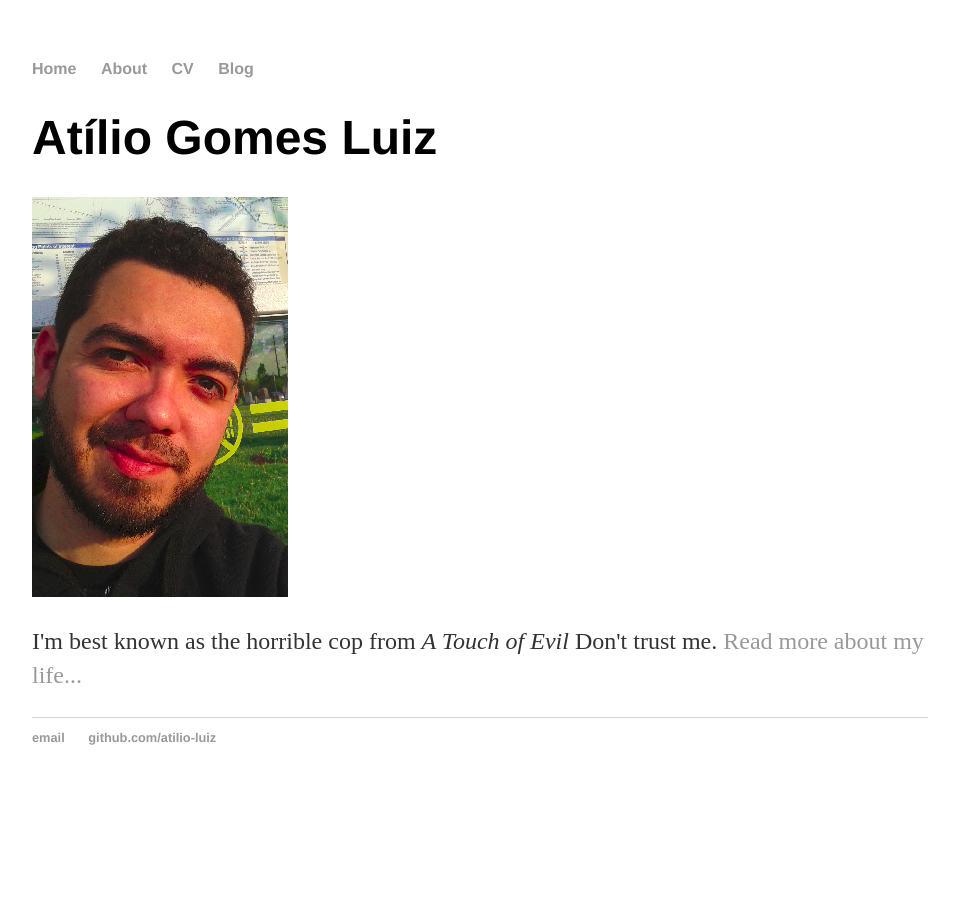
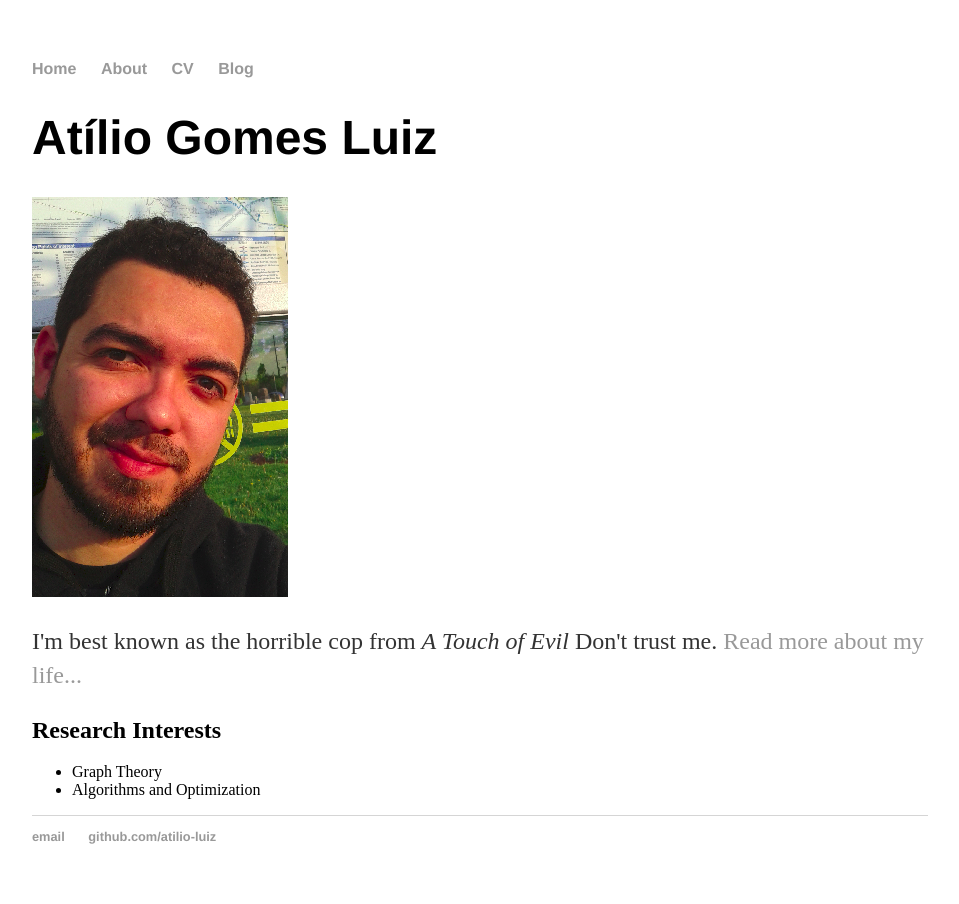
Before and after one commit to Atilio-Luiz/atilio-luiz.github.io, a Jekyll site: the page built from index.md, in a window 1280 px wide. Shown: the whole page, without its empty margins (160-1119 px from the left). Built offline with Jekyll 4.4.1, drawn with Linux system fonts in a browser that asks for light colours.

Commit message:
Update index.md

```diff
--- a/index.md
+++ b/index.md
@@ -6,4 +6,9 @@ title: Atílio Luiz - UFC-Quixadá
 	<h1>Atílio Gomes Luiz</h1>
 	<img src="atilio.png" alt="atilio">
 	<p>I'm best known as the horrible cop from <em>A Touch of Evil</em> Don't trust me. <a href="/about">Read more about my life...</a></p>
+	<h2>Research Interests</h2>
+            <ul>
+            <li>Graph Theory</li>
+            <li>Algorithms and Optimization</li>
+	    </ul>
 </div><!-- /.blurb -->
```
